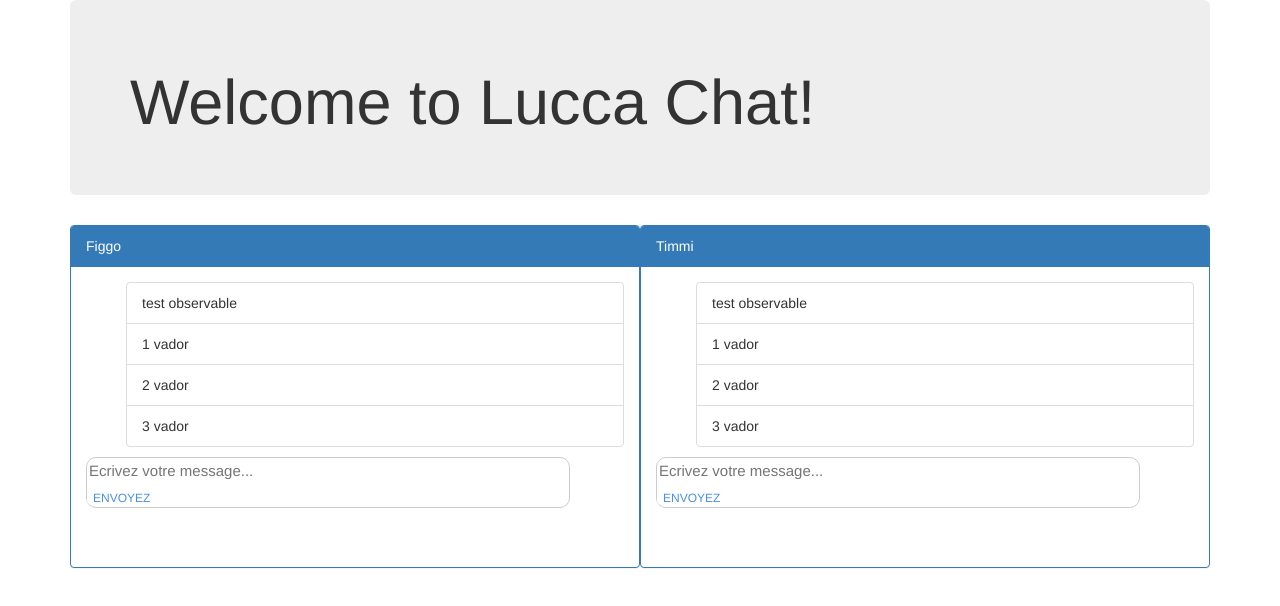
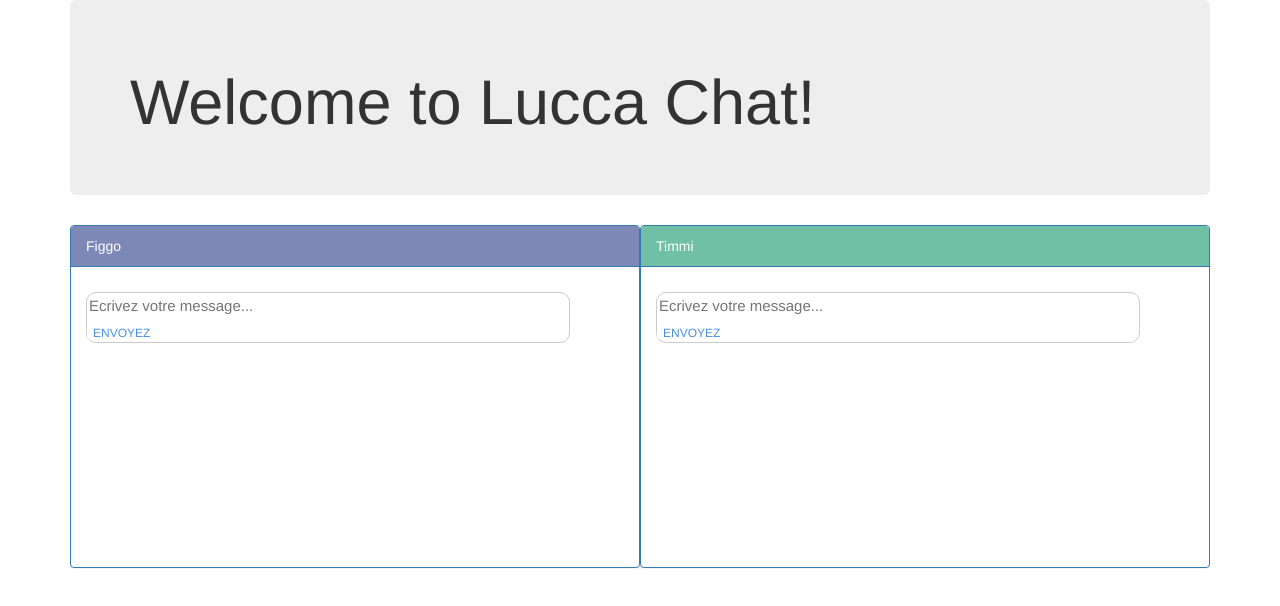
Before and after one commit to Gibrail/lucca-chat, an Angular app: page / in a window 1280 px wide. Shown: the top 606 px of the page. Built offline with nearby package versions, Linux system fonts and the light colour scheme.

Commit message:
Added custom style for each person

```diff
--- a/src/app/app.component.ts
+++ b/src/app/app.component.ts
@@ -14,10 +14,10 @@ export class AppComponent implements OnInit {
 
 
   ngOnInit(): void {
-    this.chatService.addMessage('test observable', 'Lucca');
-    this.chatService.addMessage('1 vador', 'Boba Fett');
-    this.chatService.addMessage('2 vador', 'Jango');
-    this.chatService.addMessage('3 vador', 'Like');
+    // this.chatService.addMessage('test observable', 'Lucca');
+    // this.chatService.addMessage('1 vador', 'Boba Fett');
+    // this.chatService.addMessage('2 vador', 'Jango');
+    // this.chatService.addMessage('3 vador', 'Like');
     // this.chatService.$messagesFlow.subscribe((msg) => {console.log(msg)});
   }
 }
--- a/src/app/chat-room/chat-room.component.html
+++ b/src/app/chat-room/chat-room.component.html
@@ -1,10 +1,13 @@
 <div class="chat-container col-12 col-sm-6 panel panel-primary">
-  <div class="panel-heading">{{userName}}</div>
+  <div [ngClass]="{'figgo-box-style': (userName == 'Figgo'), 'timmi-box-style': (userName == 'Timmi')}" class="panel-heading">{{userName}}</div>
   <div class="panel-body">
     <div class="messages-list">
 
       <ul *ngIf="messages">
-        <li class="list-group-item" *ngFor="let message of messages">{{message.content}}</li>
+        <li
+          class="list-group-item"
+          *ngFor="let message of messages"
+          [ngClass]="{'figgo-style': (message.author == 'Figgo'), 'timmi-style': (message.author == 'Timmi')}">{{message.content}}</li>
       </ul>
 
     </div>
--- a/src/app/chat-room/chat-room.component.scss
+++ b/src/app/chat-room/chat-room.component.scss
@@ -1,3 +1,5 @@
+//Figgo #7e88b6
+//Timmi #6fc0a5
 .panel-body {
   min-height: 300px;
 }
@@ -5,12 +7,31 @@
 .chat-container {
   padding: 0;
 }
+.figgo-box-style {
+  background: #7e88b6;
+}
+.timmi-box-style {
+  background: #6fc0a5;
+}
 
 .messages-list {
   display: block;
   & ul {
+    padding: 0;
 
+    & li {
+      width: 80%;
+    }
   }
+}
+
+.figgo-style {
+  background: #aebbf6;
+  margin-right: auto;
+}
+.timmi-style {
+  background: #9afddc;
+  margin-left: auto;
 }
 
 .message-box {
--- a/src/app/chat-room/chat-room.component.ts
+++ b/src/app/chat-room/chat-room.component.ts
@@ -20,7 +20,7 @@ export class ChatRoomComponent implements OnInit {
         this.messages.push(msg)
       },
       (error) => {
-        console.log(error + 'Erreur récupération des messages !')
+        console.log(error + ' Erreur récupération des messages !')
       });
   }
 
--- a/src/services/chat.service.ts
+++ b/src/services/chat.service.ts
@@ -5,7 +5,7 @@ import {Message} from "../models/chat.model";
 @Injectable({
   providedIn: 'root'
 })
-export class ChatService implements OnInit {
+export class ChatService {
 
   private _messagesSubject = new ReplaySubject<Message>();
   $messagesFlow = this._messagesSubject.asObservable();
@@ -13,9 +13,6 @@ export class ChatService implements OnInit {
   constructor() {
   }
 
-  ngOnInit(): void {
-  }
-
   addMessage(content: string, author: string) {
     this._messagesSubject.next(<Message>{content, author});
   }
```
Also changed, not shown: 1 other file (tests, documents, lock files or other folders).
